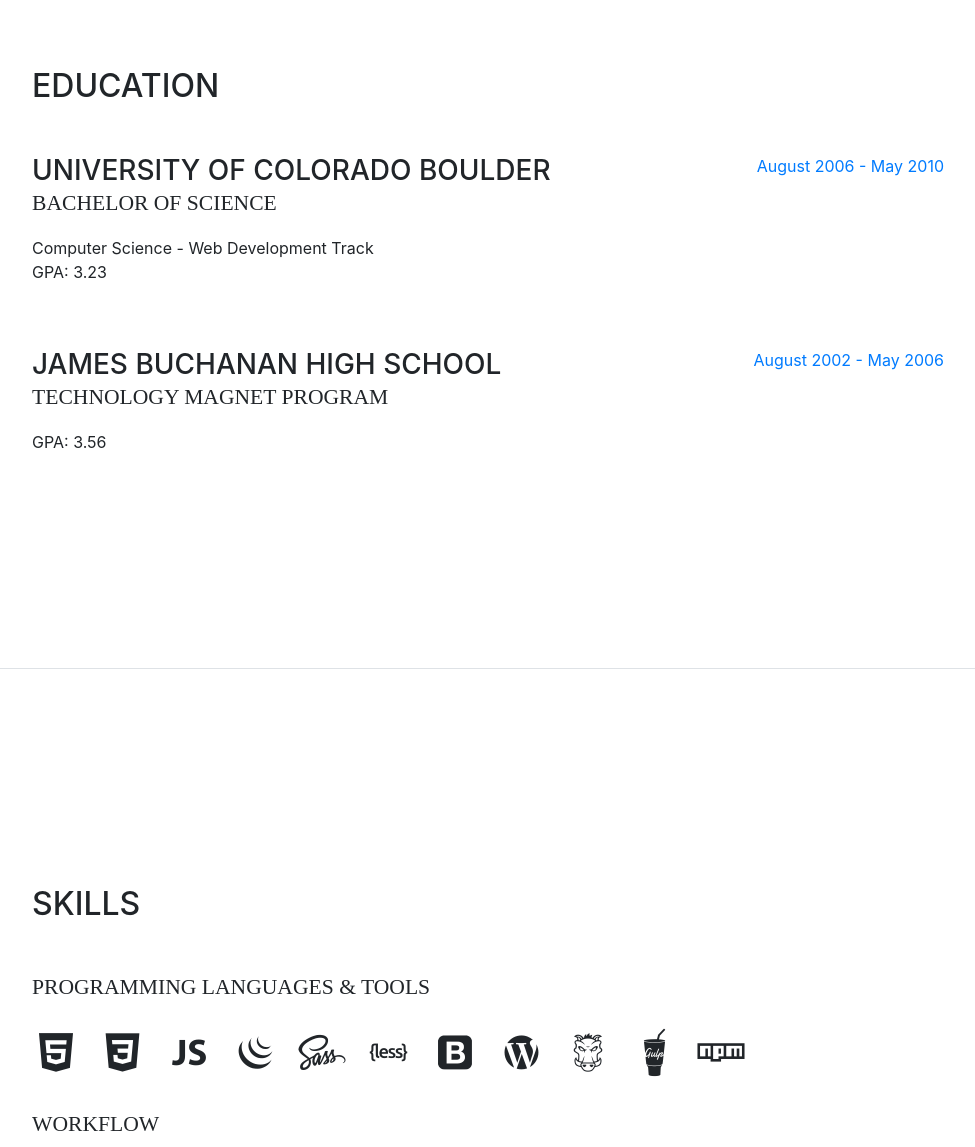
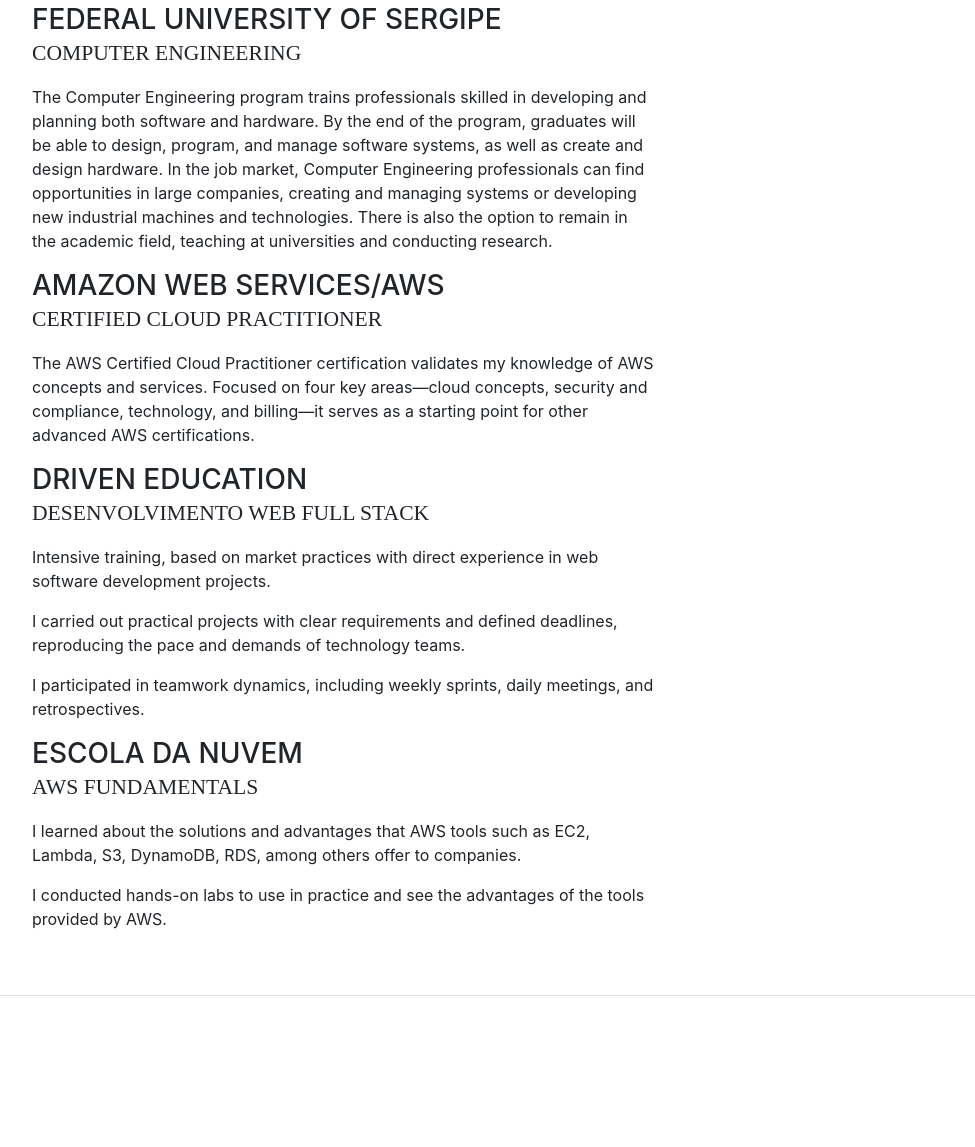
Before and after one commit to rafaelor20/my_portifolio, a website with bundled scripts: page index.html in a window 1280 px wide. Shown: the part 1731-2878 px from the top of the page, without its empty margins (288-1263 px from the left). Built offline with nearby package versions, Linux system fonts and the light colour scheme; a web font is replaced by a local one.

Commit message:
feat: update education section with new degrees and certifications

```diff
--- a/index.html
+++ b/index.html
@@ -152,29 +152,81 @@
             <div class="my-auto">
                 <h2 class="mb-5">Education</h2>
 
-                <div class="resume-item d-flex flex-column flex-md-row mb-5">
+                <div class="resume-item d-flex flex-column flex-md-row">
                     <div class="resume-content mr-auto">
-                        <h3 class="mb-0">University of Colorado Boulder</h3>
-                        <div class="subheading mb-3">Bachelor of Science</div>
-                        <div>Computer Science - Web Development Track</div>
-                        <p>GPA: 3.23</p>
+                        <h3 class="mb-0">Federal University Of Sergipe</h3>
+                        <div class="subheading mb-3">Computer Engineering</div>
+                        <div>
+                            <p>
+                                The Computer Engineering program trains professionals skilled in developing and planning
+                                both software and hardware. By the end of the program, graduates will be able to design,
+                                program, and manage software systems, as well as create and design hardware. In the job
+                                market, Computer Engineering professionals can find opportunities in large companies,
+                                creating and managing systems or developing new industrial machines and technologies.
+                                There is also the option to remain in the academic field, teaching at universities and
+                                conducting research.
+                            </p>
+                        </div>
                     </div>
                     <div class="resume-date text-md-right">
-                        <span class="text-primary">August 2006 - May 2010</span>
+                        <span class="text-primary"></span>
                     </div>
                 </div>
 
                 <div class="resume-item d-flex flex-column flex-md-row">
                     <div class="resume-content mr-auto">
-                        <h3 class="mb-0">James Buchanan High School</h3>
-                        <div class="subheading mb-3">Technology Magnet Program</div>
-                        <p>GPA: 3.56</p>
+                        <h3 class="mb-0">Amazon Web Services/AWS</h3>
+                        <div class="subheading mb-3">Certified Cloud Practitioner</div>
+                        <p>
+                            The AWS Certified Cloud Practitioner certification validates my knowledge of AWS concepts
+                            and services.
+                            Focused on four key areas—cloud concepts, security and compliance, technology, and
+                            billing—it serves as a starting point for other advanced AWS certifications.
+                        </p>
                     </div>
                     <div class="resume-date text-md-right">
-                        <span class="text-primary">August 2002 - May 2006</span>
+                        <span class="text-primary"></span>
                     </div>
                 </div>
 
+                <div class="resume-item d-flex flex-column flex-md-row">
+                    <div class="resume-content mr-auto">
+                        <h3 class="mb-0">Driven Education</h3>
+                        <div class="subheading mb-3">Desenvolvimento Web Full Stack</div>
+                        <p>
+                            Intensive training, based on market practices with direct experience in web software
+                            development projects.
+                        </p>
+                        <p>
+                            I carried out practical projects with clear requirements and defined deadlines,
+                            reproducing the pace and demands of technology teams.
+                        </p>
+                        <p>
+                            I participated in teamwork dynamics, including weekly sprints, daily meetings, and
+                            retrospectives.
+                        </p>
+                    </div>
+                    <div class="resume-date text-md-right">
+                        <span class="text-primary"></span>
+                    </div>
+                </div>
+
+                <div class="resume-item d-flex flex-column flex-md-row">
+                    <div class="resume-content mr-auto">
+                        <h3 class="mb-0">Escola da Nuvem </h3>
+                        <div class="subheading mb-3">AWS Fundamentals</div>
+                        <p>I learned about the solutions and advantages that AWS tools such as EC2, Lambda, S3,
+                            DynamoDB, RDS,
+                            among others offer to companies.</p>
+                        <p>
+                            I conducted hands-on labs to use in practice and see the advantages of the tools provided by
+                            AWS.
+                        </p>
+                    </div>
+                    <div class="resume-date text-md-right">
+                        <span class="text-primary"></span>
+                    </div>
+                </div>
             </div>
         </section>
 
```
